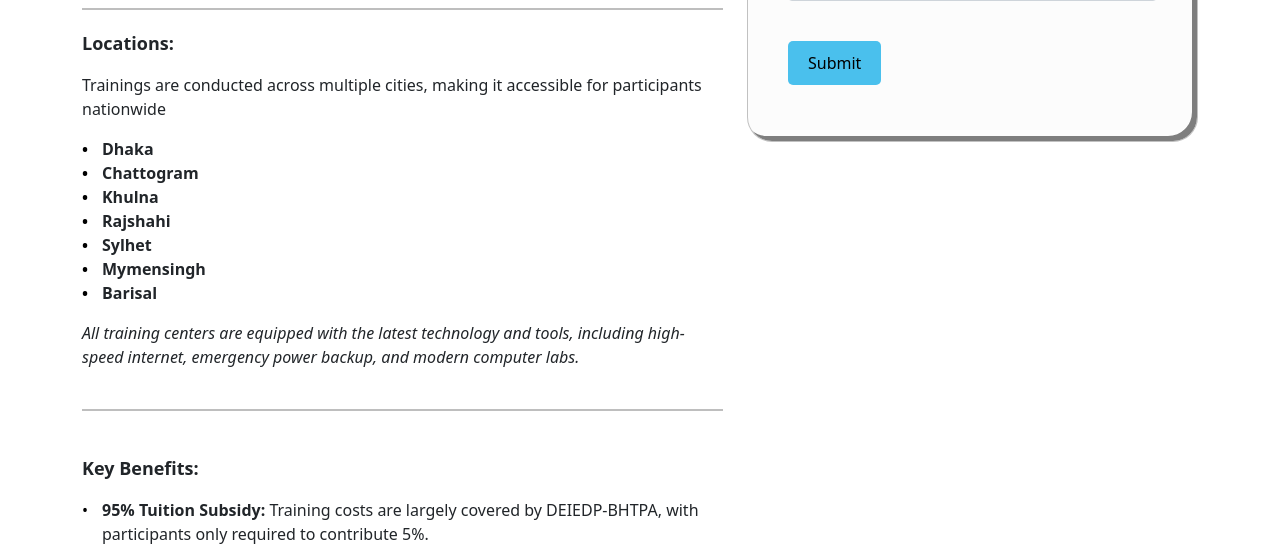
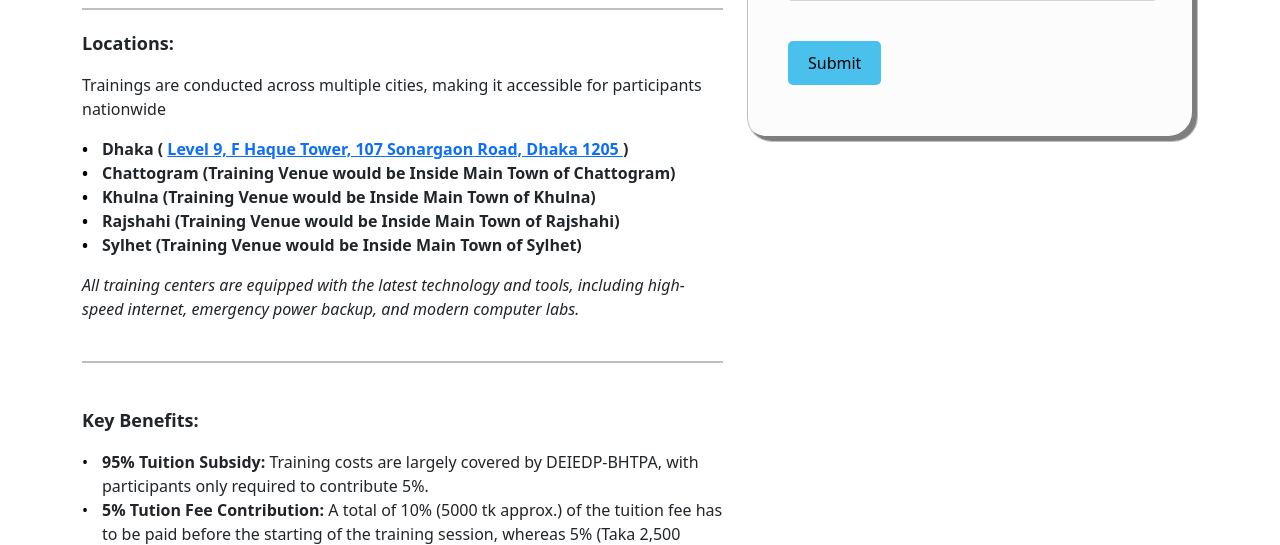
Before and after one commit to tamjidaWeb/4ir-training, a PHP site: page / in a window 1280 px wide. Shown: the part 1908-2453 px from the top of the page. Run offline with PHP 8.4, Linux system fonts and the light colour scheme; some libraries are stand-ins or nearby versions.

Commit message:
Update index.php

```diff
--- a/index.php
+++ b/index.php
@@ -270,13 +270,33 @@
                         </p>
 
                         <ul class="custom-list">
-                            <li class="pclass">Dhaka</li>
-                            <li class="pclass">Chattogram</li>
-                            <li class="pclass">Khulna</li>
-                            <li class="pclass">Rajshahi</li>
-                            <li class="pclass">Sylhet</li>
-                            <li class="pclass">Mymensingh</li>
-                            <li class="pclass">Barisal</li>
+                            <li class="pclass">
+                                Dhaka (
+                                <a
+                                        target="_blank"
+                                        href="https://www.google.com/maps/dir//Level+9,+F+Haque+Tower,+107+Sonargaon+Road,+Dhaka+1205/@23.7479365,90.3102035,30331m/data=!3m1!1e3!4m8!4m7!1m0!1m5!1m1!1s0x3755b8bd757aaaab:0x8dab0992a43b1efc!2m2!1d90.3926051!2d23.7479583?entry=ttu&g_ep=EgoyMDI0MTExOC4wIKXMDSoASAFQAw%3D%3D">
+                                    Level 9, F Haque Tower, 107
+                                    Sonargaon Road, Dhaka 1205
+                                </a>
+                                )
+                            </li>
+                            <li class="pclass">
+                                Chattogram (Training Venue would
+                                be Inside Main Town of
+                                Chattogram)
+                            </li>
+                            <li class="pclass">
+                                Khulna (Training Venue would be
+                                Inside Main Town of Khulna)
+                            </li>
+                            <li class="pclass">
+                                Rajshahi (Training Venue would
+                                be Inside Main Town of Rajshahi)
+                            </li>
+                            <li class="pclass">
+                                Sylhet (Training Venue would be
+                                Inside Main Town of Sylhet)
+                            </li>
                         </ul>
 
                         <p id="italic">
```
